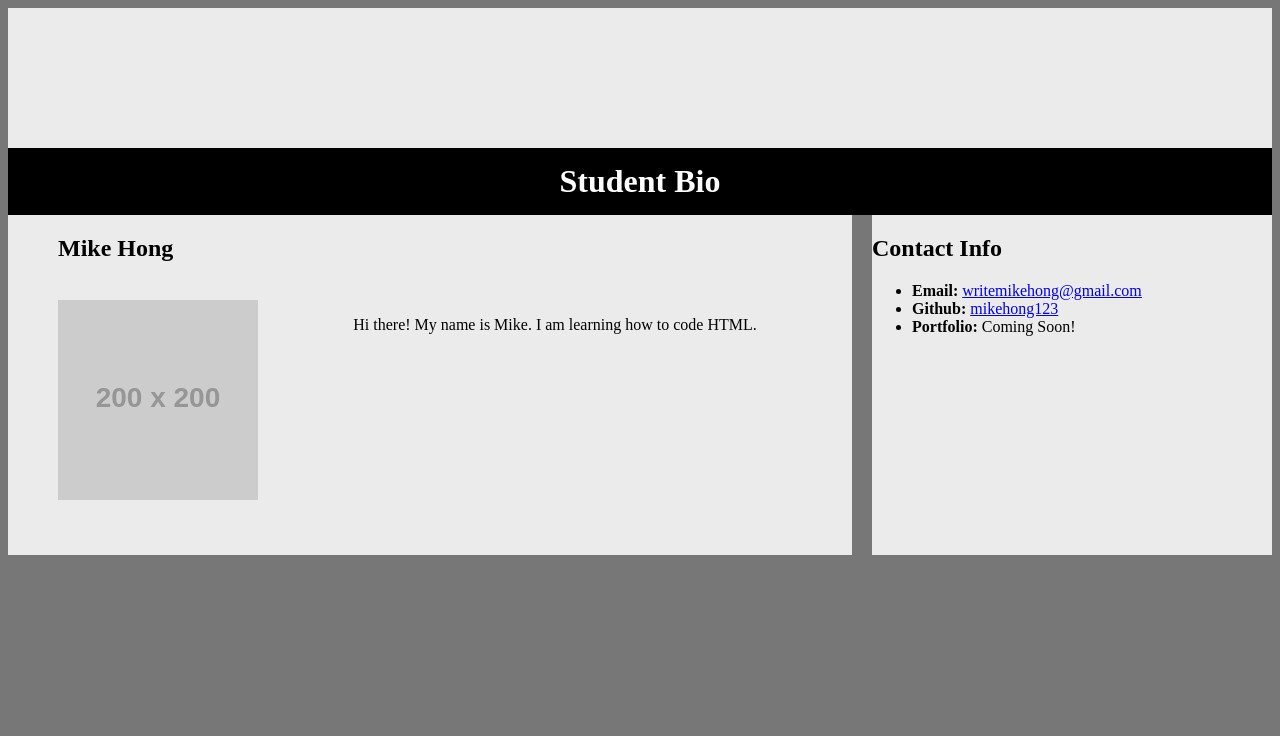
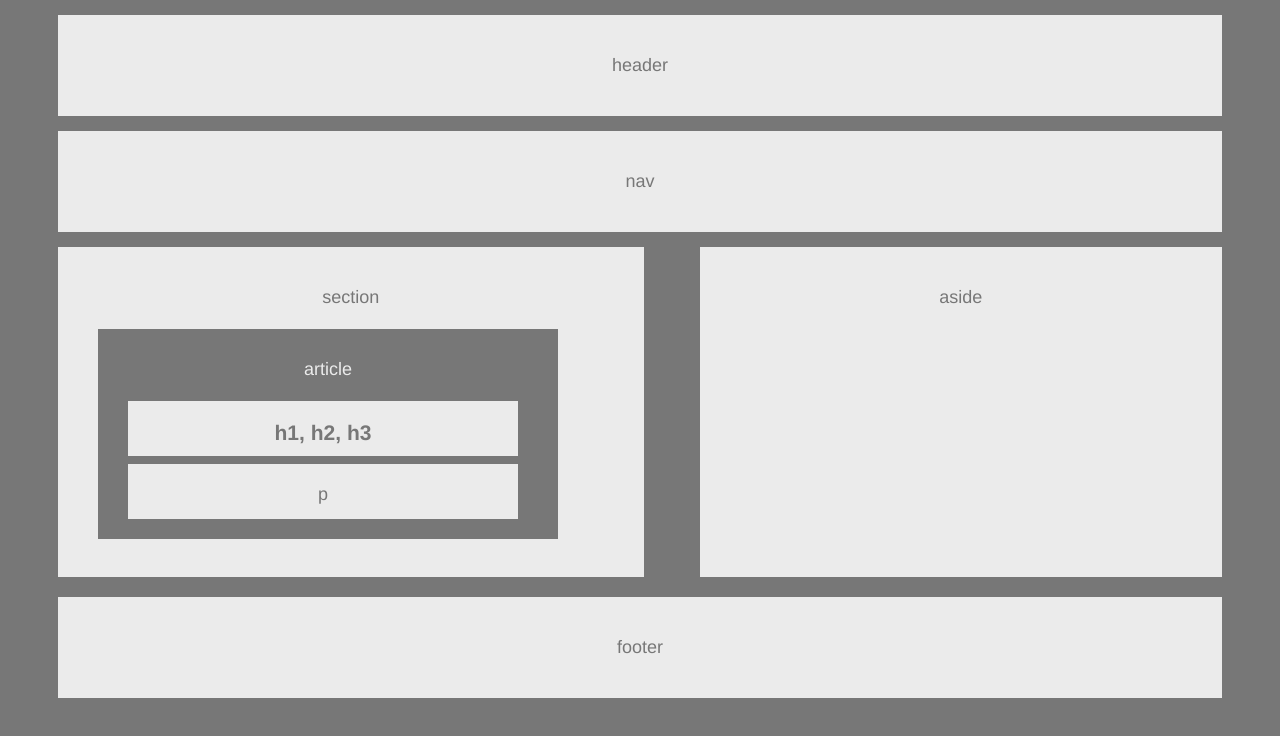
Before and after one commit to mikehong123/HW-Wireframe, a plain HTML site: page index.html in a window 1280 px wide. Shown: the top 736 px of the page. Drawn offline with Linux system fonts and the light colour scheme; placeholder pictures from the web are drawn by us.

Commit message:
<comment>

```diff
--- a/index.html
+++ b/index.html
@@ -11,35 +11,35 @@
 
 <div>
 
-<header></header>
+<body>
 
-<div>
-	<body>
-		<h1 class="bio">Student Bio</h1>
+	<header>
+		header
+	</header>
 
-	<section>
-		<article class="one">
-			<h2>Mike Hong</h2>
-			<br>
-			<img class="image" src="http://placehold.it/200x200" alt="placeholder" />
+	<nav>
+		nav
+	</nav>
+
+	<section class="one"> section
+
+		<br/>
+		<br/>
+
+		<article class="two">
+			article
+
+			<br/>
+
+			<h1>h1, h2, h3</h1>
+			<p>p</p>
 		</article>
-			<p> Hi there! My name is Mike. I am learning how to code HTML.</p>
 	</section>
 
-	<aside>
-		<h1>Contact Info</h1>
-		<ul>
-			<li><b>Email:</b> <a href="writemikehong@gmail.com">writemikehong@gmail.com</a></li>
-			<li><b>Github:</b> <a href="https://github.com/mikehong123">mikehong123</a></li>
-			<li><b>Portfolio:</b> Coming Soon! </li>
-		</ul>
+	<aside>aside</aside>
 
-	</aside>
+	<footer>footer</footer>
 
-	<div>
+</body>
 
-		<footer>
-		</footer>
-
-	</body>
 </html>
--- a/style.css
+++ b/style.css
@@ -1,66 +1,97 @@
+
 
 body{
 	background-color:#777;
+	font-family:'Helvetica';
+	font-size: 18px;
+	color: #777;
 }
 header{
 	background-color:#ebebeb;
-	padding-bottom:140px;
+	margin-top: 15px;
+	margin-bottom: 15px;
+	margin-left: 50px;
+	margin-right: 50px;
+	padding: 40px;
 	text-align: center;
 }
-h1.bio{
-	color:black;
+nav {
+	background-color:#ebebeb;
+	margin-top: 15px;
+	margin-bottom: 15px;
+	margin-left: 50px;
+	margin-right: 50px;
+	padding:40px;
 	text-align: center;
-	background-color:black;
-	color: white;
-	padding-top:15px;
-	padding-bottom:15px;
-	margin-top:0px;
-	margin-bottom:0px;
-	font-family: 'Helvetica Neue'
-	font-size: 18px;
 }
 
-section{
+section.one {
 	float:left;
-	width:844px;
+	width: 40%;
+	margin-left: 50px;
 	background-color:#ebebeb;
-	margin-top:0px;
-	margin-right:0px;
-	height:340px;
-	font-family: 'Helvetica Neue'
-	font-size: 18px;
+	height: 250px;
+	text-align: center;
+	padding: 40px;
+	margin-bottom: 20px;
 }
 
-article.one{
-	margin-left:25px;
+article.two {
+	float: left;
+	background-color: #777;
+	padding: 30px;
+	height: 150px;
+	width: 400px;
+	text-align: center;
+	color: #ebebeb;
 }
 
-h2{
-	margin-left:25px;
+h1 {
+	float: left;
+	background-color: #ebebeb;
+	padding: 20px;
+	height: 15px;
+	width: 350px;
+	text-align: center;
+	color: #777;
+	margin-bottom:0px;
 }
 
-img.image{
-	float:left;
-	margin-left:25px;
-	margin-right:0px;
-}
-
-p{
+p {
+	float: left;
+	background-color: #ebebeb;
+	padding: 20px;
+	height: 15px;
+	width: 350px;
 	text-align: center;
+	margin-top: 8px;
+	color: #777;
 }
 
 aside{
 	float:right;
-	width:400px;
+	width: 35%;
 	background-color:#ebebeb;
-	height:340px;
-	margin-left:0px;
-	font-family: 'Helvetica Neue'
-	font-size: 18px;
+	margin-right: 50px;
+	height: 250px;
+	text-align: center;
+	padding: 40px;
+	margin-top: 0px;
+
 }
 
 footer{
-	margin-top:1000px;
-	background-color:#777;
-	padding-top:1000px;
+	clear: both;
+	padding: 40px;
+	background-color: #ebebeb;
+	text-align: center;
+	margin-left: 50px;
+	margin-right: 50px;
 }
+
+
+.clearfix::after {
+	content: "";
+	display: block;
+	clear: both;
+}
```
